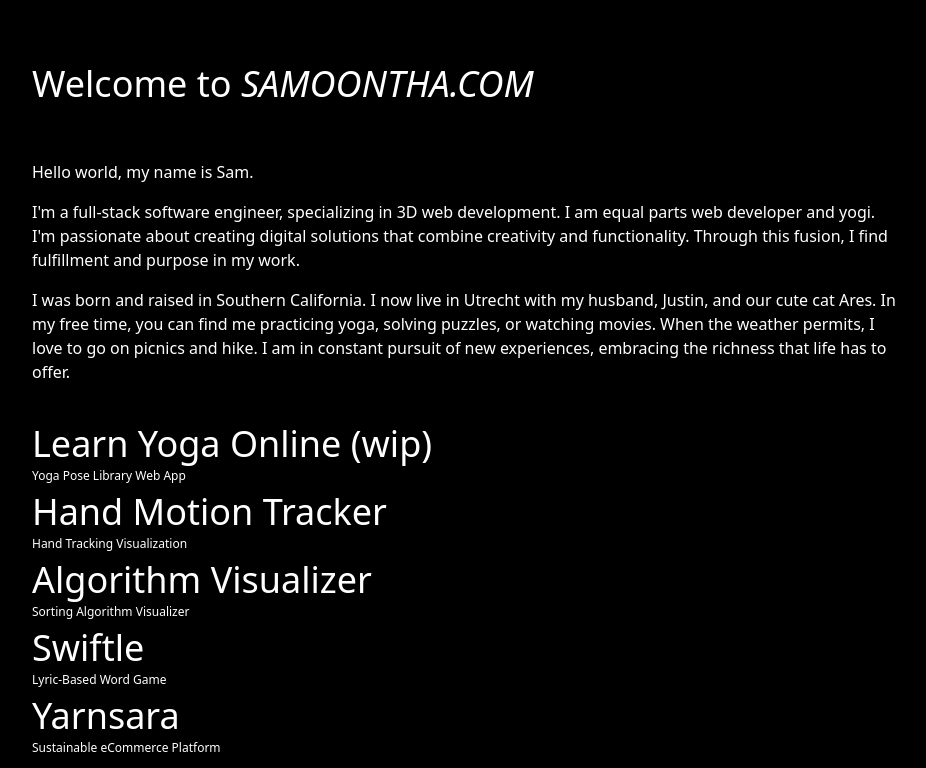
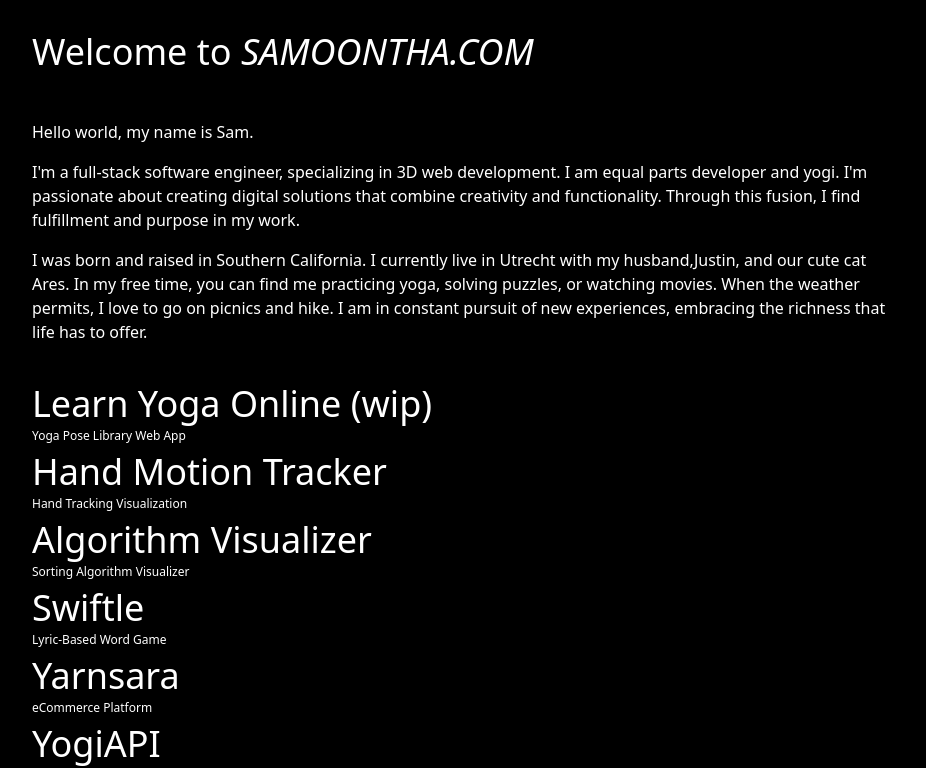
Before and after one commit to samanthacabrera/portfolio, a React (Vite) app: page / in a window 1280 px wide. Shown: the top 768 px of the page, without its empty margins (176-1102 px from the left). Built offline with nearby package versions, Linux system fonts and the light colour scheme.

Commit message:
clean up files, remove hero

```diff
--- a/src/data/projectsData.jsx
+++ b/src/data/projectsData.jsx
@@ -94,7 +94,7 @@ const projects = [
         contribution: "Sole Developer",
         description: "Yarnsara is an eCommerce platform dedicated to selling 100% upcycled and hand-crocheted yoga accessories. The platform provides a user-friendly shopping experience, with a custom-built storefront, detailed product listings, and secure payment options. With a focus on sustainability, Yarnsara showcases eco-conscious products while offering seamless checkout and transaction processes.",
         tags: ["Full-Stack", "Web App", "eCommerce", "Sustainability"],
-        projectType: "Sustainable eCommerce Platform",
+        projectType: "eCommerce Platform",
         techStack: ["React", "Express", "Node.js", "MongoDB", "Stripe"],
         features: [
             "Custom eCommerce storefront with seamless checkout and payment integration.",
--- a/src/pages/About.jsx
+++ b/src/pages/About.jsx
@@ -4,6 +4,7 @@ function About() {
   return (
     <div className="group flex flex-col items-center">
       <div className="space-y-4 pb-4">
+        <p className="text-4xl py-8">Welcome to <span className="italic uppercase">Samoontha.com</span></p>
         <p>
           Hello <span className="text-pink-600 md:text-inherit group-hover:text-pink-600 transition duration-500">world</span>,
           my name is
@@ -12,7 +13,7 @@ function About() {
         <p>
           I'm a full-stack <span className="text-lime-600 md:text-inherit group-hover:text-lime-600 transition duration-500 delay-200">software engineer</span>, specializing in <span className="text-pink-600 md:text-inherit group-hover:text-pink-600 transition duration-500 delay-300">3D</span> web development.
           I am equal parts
-            <span className="text-yellow-500 md:text-inherit group-hover:text-yellow-500 transition duration-500 delay-300"> web developer </span>
+            <span className="text-yellow-500 md:text-inherit group-hover:text-yellow-500 transition duration-500 delay-300"> developer </span>
             and
             <span className="text-cyan-600 md:text-inherit group-hover:text-cyan-600 transition duration-500 delay-500"> yogi</span>.
             I'm <span className="text-lime-600 md:text-inherit group-hover:text-lime-600 transition duration-500 delay-200">passionate</span> about creating digital solutions that combine <span className="text-yellow-500 md:text-inherit group-hover:text-yellow-500 transition duration-500 delay-300">creativity</span> and <span className="text-cyan-600 md:text-inherit group-hover:text-cyan-600 transition duration-500 delay-400">functionality</span>.
@@ -20,9 +21,9 @@ function About() {
         </p>
 
         <p>
-          I was born and raised in <span className="text-lime-600 md:text-inherit group-hover:text-lime-600 transition duration-500">Southern California</span>. I now live in <span className="text-cyan-600 md:text-inherit group-hover:text-cyan-600 transition duration-500">Utrecht</span> with my husband, <span className="text-lime-600 md:text-inherit group-hover:text-lime-600 transition duration-500">Justin</span>, and our cute cat <span className="text-yellow-500 md:text-inherit group-hover:text-yellow-500 transition duration-500 delay-100">Ares</span>.
+          I was born and raised in <span className="text-lime-600 md:text-inherit group-hover:text-lime-600 transition duration-500">Southern California</span>. I currently live in <span className="text-cyan-600 md:text-inherit group-hover:text-cyan-600 transition duration-500">Utrecht</span> with my husband,<span className="text-lime-600 md:text-inherit group-hover:text-lime-600 transition duration-500">Justin</span>, and our cute cat <span className="text-yellow-500 md:text-inherit group-hover:text-yellow-500 transition duration-500 delay-100">Ares</span>.
           In my free time, you can find me practicing <span className="text-orange-600 md:text-inherit group-hover:text-orange-600 transition duration-500 delay-200">yoga</span>, solving puzzles, or watching movies.
-          When the weather permits, I love to go on picnics and <span className="text-pink-600 md:text-inherit group-hover:text-pink-600 transition duration-500 delay-300">hike</span>. I am in <span className="text-pink-600 md:text-inherit group-hover:text-pink-600 transition duration-500 delay-300">constant</span> pursuit of new experiences, embracing the <span className="text-pink-600 md:text-inherit group-hover:text-pink-600 transition duration-500 delay-300">richness</span> that life has to offer.
+          When the weather permits, I love to go on picnics and <span className="text-yellow-500 md:text-inherit group-hover:text-yellow-500 transition duration-500 delay-300">hike</span>. I am in <span className="text-pink-600 md:text-inherit group-hover:text-pink-600 transition duration-500 delay-300">constant</span> pursuit of new experiences, embracing the <span className="text-lime-600 md:text-inherit group-hover:text-lime-600 transition duration-500 delay-300">richness</span> that life has to offer.
         </p>
       </div>
     </div>
--- a/src/pages/Contact.jsx
+++ /dev/null
@@ -1,11 +0,0 @@
-import React from "react";
-
-const Contact = () => {
-    return (
-        <div className="group">
-            If you would like to work together, you can reach me at <span className="text-pink-600 md:text-inherit group-hover:text-pink-600 transition duration-500 delay-300">samantha.n.cabrera@gmail.com</span>.
-        </div>
-    )
-}
-
-export default Contact;
--- a/src/pages/Hero.jsx
+++ /dev/null
@@ -1,28 +0,0 @@
-import React from "react";
-
-function Hero({ is3DView }) {
-  return (
-    <div className="group w-full pt-8">
-
-        {is3DView && (
-          <>
-          <h1 className="text-center text-2xl font-semibold tracking-wide mb-2">
-            Hello world, my name is Sam.
-          </h1>
-          <p className="text-center opacity-50">
-          Interact with the desk by dragging, and select objects to learn more about me & what I do.
-          </p>
-        </>
-        )}
-
-        {!is3DView && (
-          <>
-          <p className="text-4xl py-8">Welcome to <span className="italic uppercase">Samoontha.com</span></p>
-          </>
-        )}
-
-    </div>
-  );
-}
-
-export default Hero;
--- a/src/pages/Home.jsx
+++ b/src/pages/Home.jsx
@@ -1,5 +1,4 @@
 import React, { useState, useEffect } from "react";
-import Hero from "./Hero";
 import Desk from "../components/Desk";
 import About from "./About";
 import ProjectList from "./ProjectList";
@@ -72,7 +71,6 @@ function Home() {
     // };
 
     const componentCards = [
-        { component: <Hero is3DView={false} />, key: "hero" },
         { component: <About />, key: "about" },
         { component: <ProjectList is3DView={false} />, key: "projects" },
     ];
```
